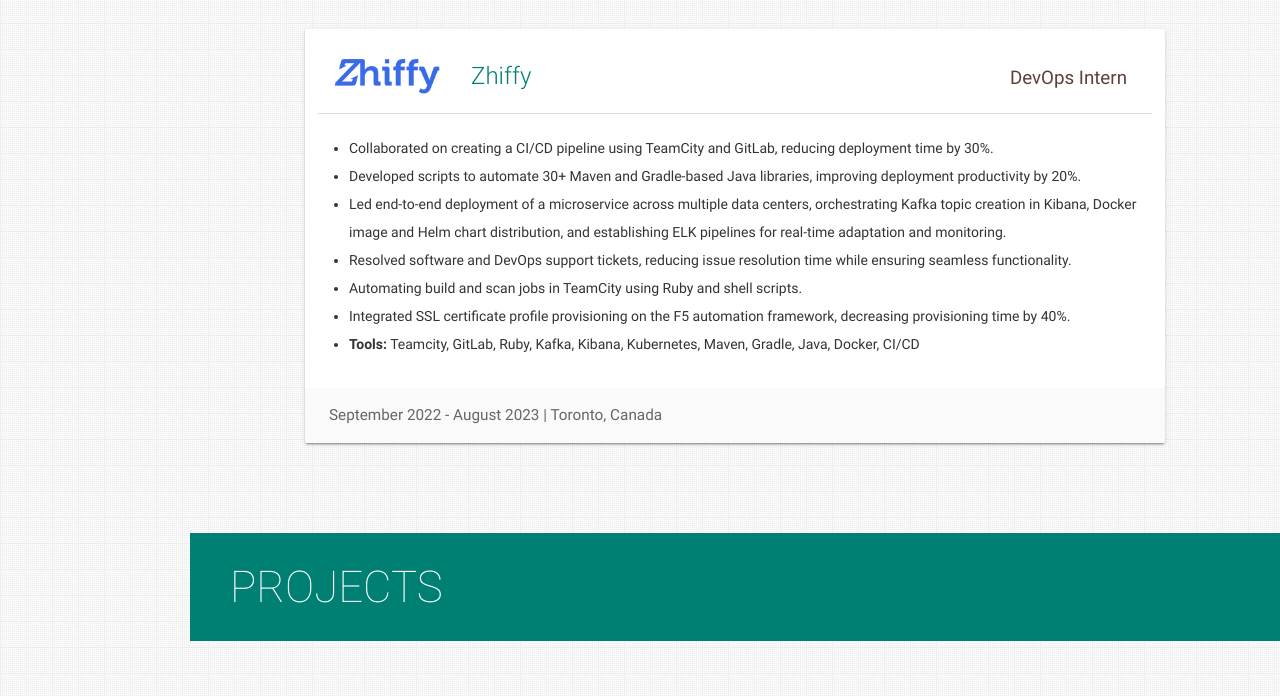
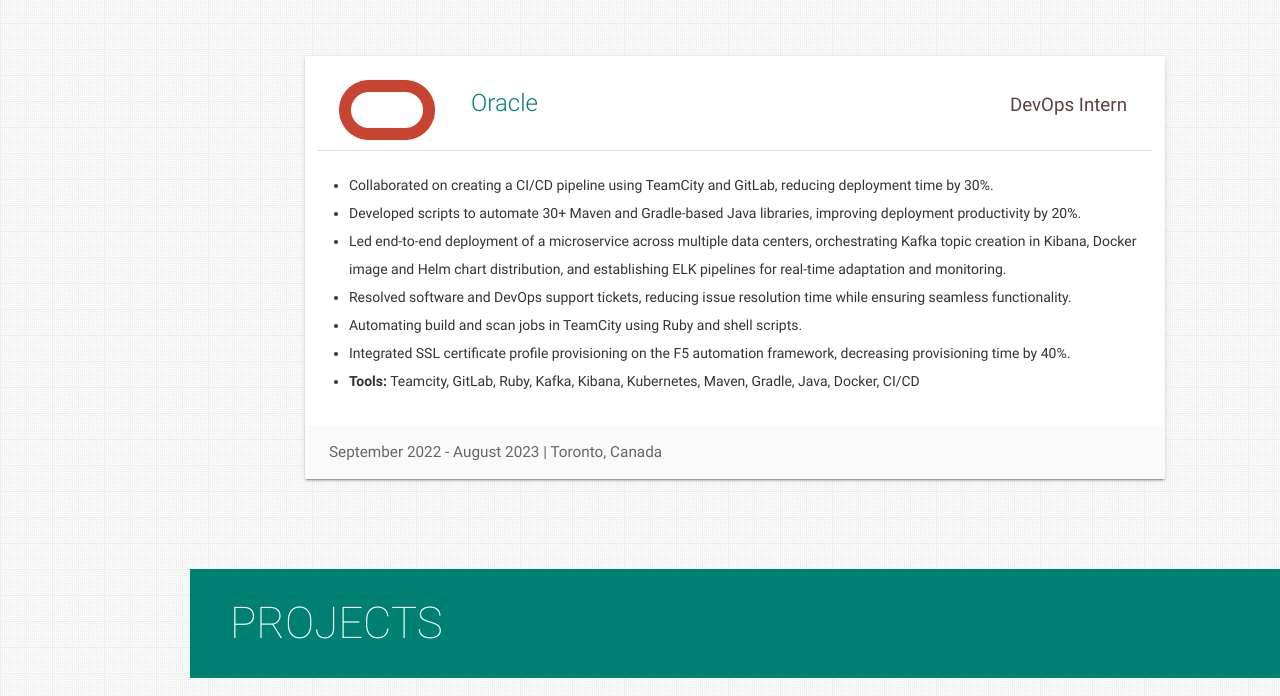
Before and after one commit to jhanavigera/jhanavigera.github.io, a plain HTML site: page index.html in a window 1280 px wide. Shown: the part 1667-2363 px from the top of the page. Drawn offline with nearby package versions, Linux system fonts and the light colour scheme.

Commit message:
Changed profile jpeg and fixed UI rendering issues

```diff
--- a/index.html
+++ b/index.html
@@ -85,7 +85,7 @@
       <li class="logo">
         <a id="logo-container" aria-label="Navigate to the beginning of the page" href="#intro"
           class="brand-logo grey-blue-text">
-          <img src="/assets/img/passport-new.jpg" class="circle img-responsive profile-pic" alt="avatar">
+          <img src="/assets/img/jhanavi.jpg" class="circle img-responsive profile-pic" alt="avatar">
         </a>
       </li>
 
@@ -224,6 +224,12 @@
                   <i class="fa fa-github"></i>
                 </button>
               </a>
+              <!--<a href="https://github.com/jhanavigera/" target="_blank">
+                <button class="icon-btn github">
+                  <i class="fa fa-map-marker"></i>
+                </button>
+              </a>-->
+
 
               <!-- <a href="https://angel.co/u/varad_bhogayata" target="_blank">
                 <button class="icon-btn angellist">
@@ -248,7 +254,7 @@
       </div>
     </section>
 
-    <!-- Second Section: About -->
+    <!-- Second Section: About -->1
     <section id="about" class="section scrollspy">
       <h3 class="page-title white-text teal">About</h3>
       <div class="container flow-text">
@@ -306,14 +312,14 @@
           <div class="card-content">
             <div class="row">
               <div class="col s12 m2">
-                <a href="https://www.zhiffy.com/" target="_blank"><img alt="Zhiffy logo"
-                    src="/assets/img/exp-zhiffy-logo-1.webp" class="responsive-img center-block" /></a>
+                <a href="https://www.oracle.com/" target="_blank"><img alt="Oracle logo"
+                    src="assets\img\Oracle_Corporation_logo.svg.png" class="responsive-img center-block" /></a>
               </div>
               <!-- <div class="col s12 m10"> -->
               <div class="col s12 m10">
                 <p>
-                  <span class="card-title"><a href="https://www.zhiffy.com/" target="_blank"
-                      class="teal-text hoverline">Zhiffy</a></span>
+                  <span class="card-title"><a href="https://www.oracle.com/" target="_blank"
+                      class="teal-text hoverline">Oracle</a></span>
                 </p>
               </div>
             </div>
@@ -433,7 +439,6 @@
               </div>
             </div>
           </div>
-
           <!-- VQA -->
           <div class="col s12 m6 l4">
             <div class="card medium">
@@ -459,7 +464,7 @@
                   </li>
                   <li>
                     Researched state-of-the-art design features in order to enhance user experience.
-                    </li>>
+                    </li>
                 </ul>
                 <!-- <div class="card-action">
                   <a aria-label="Visit the GitHub repo for  project"
@@ -471,6 +476,9 @@
               </div>
             </div>
           </div>
+        </div>
+      </div>
+    </section>
 
     <!-- Fifth Section: Skills -->
     <section id="skills" class="section scrollspy">
@@ -677,7 +685,7 @@
   <script src="assets/vendor/typed.js/typed.min.js"></script>
   <script type="text/javascript">
     var typed = new Typed('.typing',{
-      strings: ["Pythonist", "Developer", "Fast Learner"],
+      strings: ["Sofware Developer", "DevpOps Engineer", "Fast Learner"],
       loop: true,
       typeSpeed: 80,
       backSpeed: 40
```
Also changed, not shown: assets/img/Oracle_Corporation_logo.svg.png (added), assets/img/jhanavi.jpg (added).
